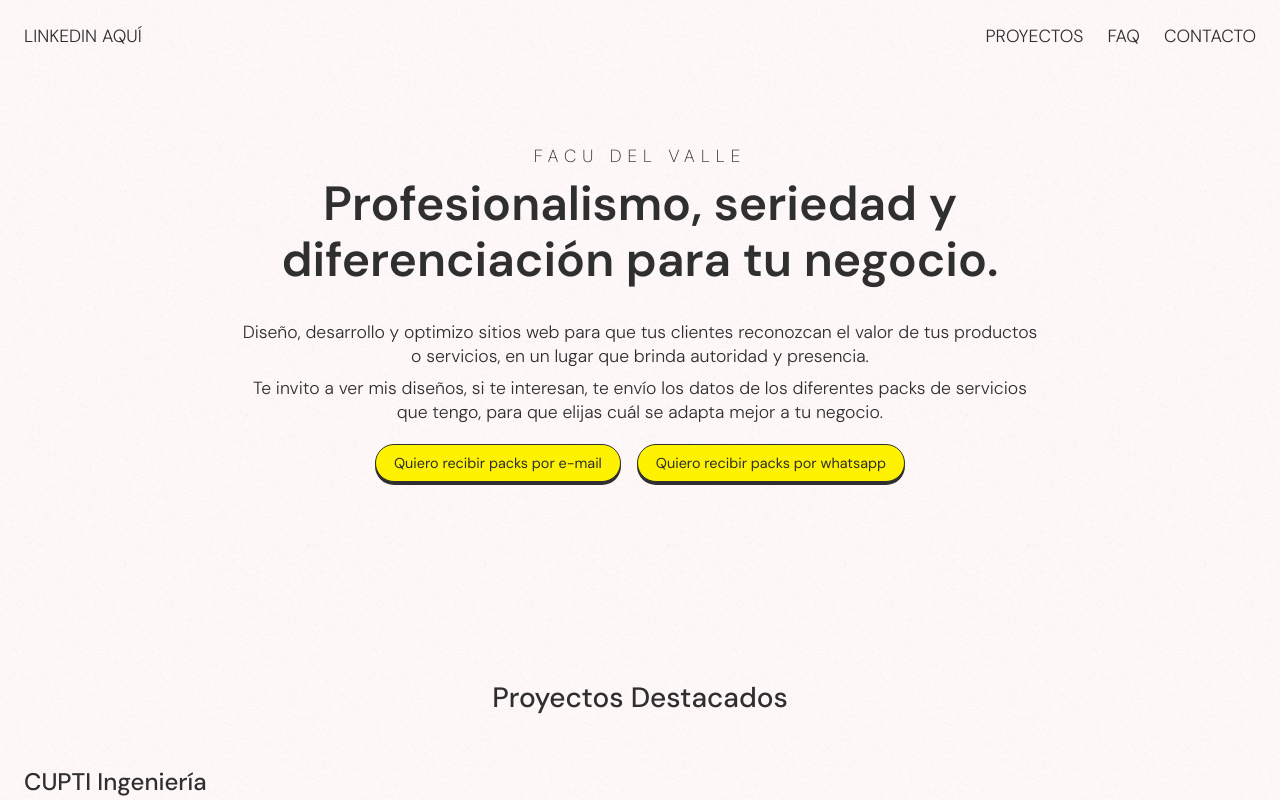
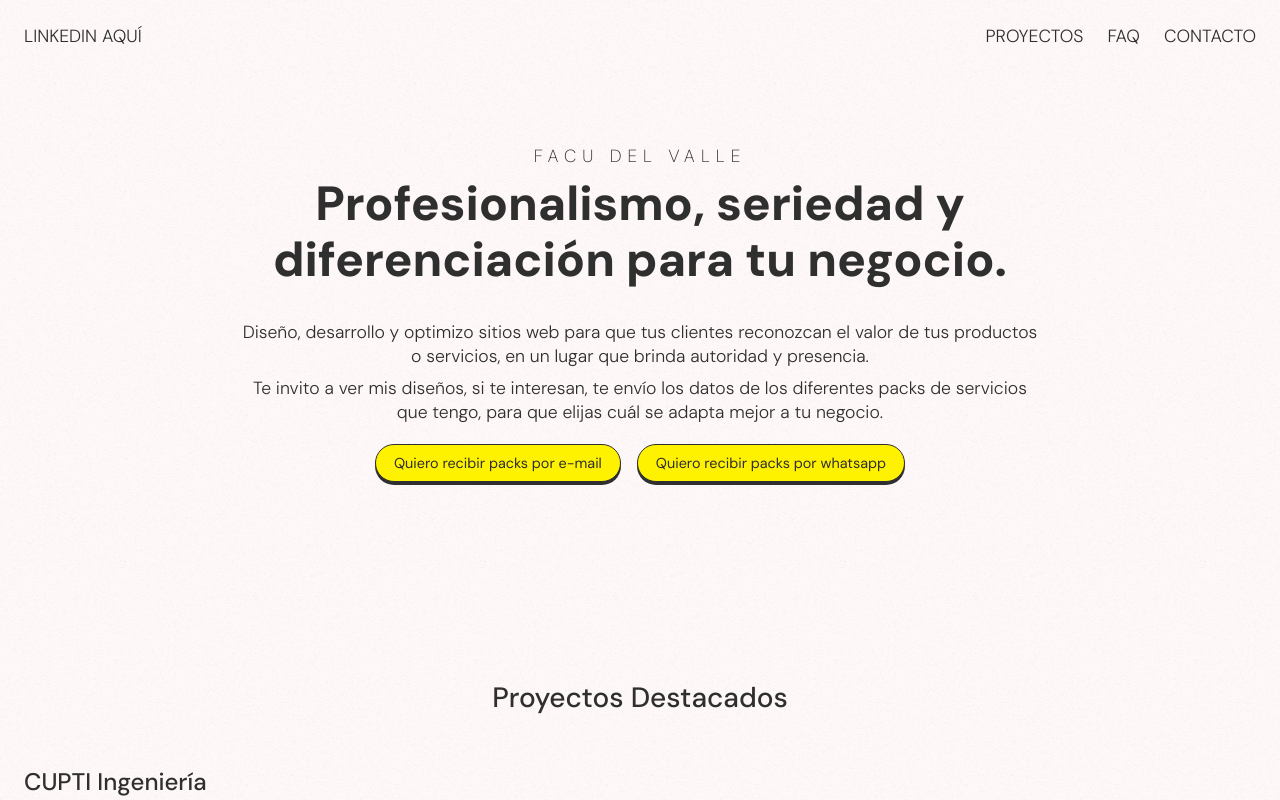
Before and after one commit to facundososa559/portfolio, a React (Create React App) app: page / in a window 1280 px wide. Shown: the top 800 px of the page. Built offline with nearby package versions, Linux system fonts and the light colour scheme.

Commit message:
cambio weight del headline

```diff
--- a/src/css/typography/typography.css
+++ b/src/css/typography/typography.css
@@ -62,7 +62,7 @@
 }
 
 .semi-bold {
-    font-weight: 600;
+    font-weight: 800;
 }
 
 
```
